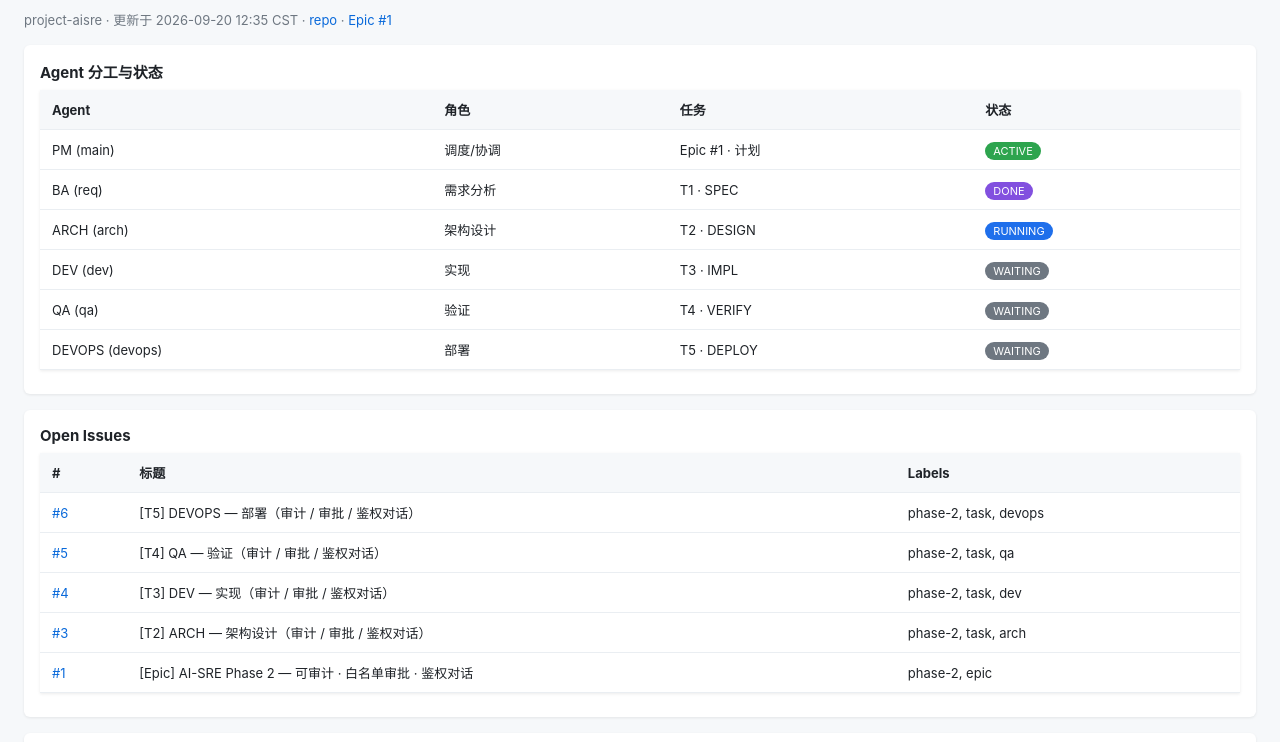
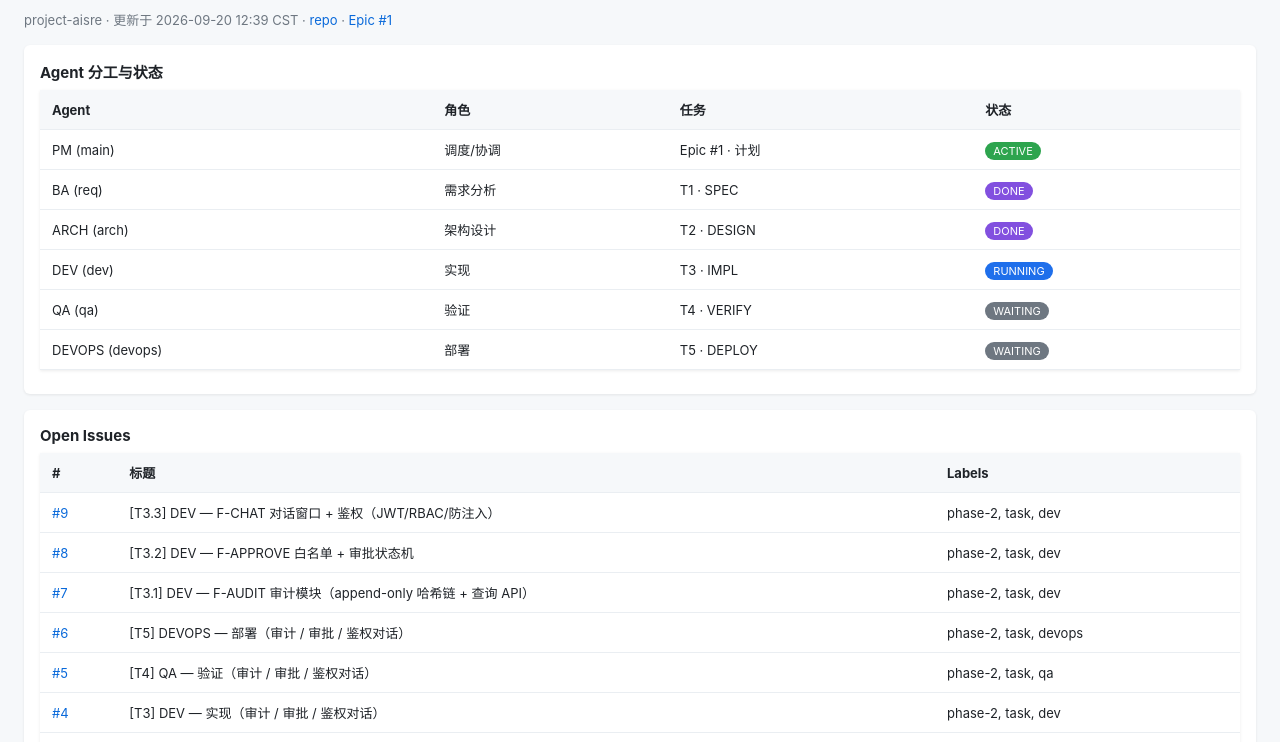
Before and after one commit to jchu-hk/project-aisre, a plain HTML site: page dashboard/multi-agent-dashboard.html in a window 1280 px wide. Shown: the part 51-793 px from the top of the page. Drawn offline with Linux system fonts and the light colour scheme.

Commit message:
T2 approved (close #3); split T3 → T3.1/T3.2/T3.3; dashboard: ARCH done, DEV running

```diff
--- a/dashboard/multi-agent-dashboard.html
+++ b/dashboard/multi-agent-dashboard.html
@@ -17,16 +17,16 @@
 </head>
 <body>
 <h1>AI-SRE · Multi-Agent Dashboard</h1>
-<div class="sub">project-aisre · 更新于 2026-09-20 12:35 CST · <a href="https://github.com/jchu-hk/project-aisre">repo</a> · <a href="https://github.com/jchu-hk/project-aisre/issues/1">Epic #1</a></div>
+<div class="sub">project-aisre · 更新于 2026-09-20 12:39 CST · <a href="https://github.com/jchu-hk/project-aisre">repo</a> · <a href="https://github.com/jchu-hk/project-aisre/issues/1">Epic #1</a></div>
 
 <div class="card">
 <h2>Agent 分工与状态</h2>
-<table><tr><th>Agent</th><th>角色</th><th>任务</th><th>状态</th></tr><tr><td>PM (main)</td><td>调度/协调</td><td>Epic #1 · 计划</td><td><span style="background:#2da44e;color:#fff;padding:2px 8px;border-radius:10px;font-size:11px">ACTIVE</span></td></tr><tr><td>BA (req)</td><td>需求分析</td><td>T1 · SPEC</td><td><span style="background:#8250df;color:#fff;padding:2px 8px;border-radius:10px;font-size:11px">DONE</span></td></tr><tr><td>ARCH (arch)</td><td>架构设计</td><td>T2 · DESIGN</td><td><span style="background:#1f6feb;color:#fff;padding:2px 8px;border-radius:10px;font-size:11px">RUNNING</span></td></tr><tr><td>DEV (dev)</td><td>实现</td><td>T3 · IMPL</td><td><span style="background:#6e7781;color:#fff;padding:2px 8px;border-radius:10px;font-size:11px">WAITING</span></td></tr><tr><td>QA (qa)</td><td>验证</td><td>T4 · VERIFY</td><td><span style="background:#6e7781;color:#fff;padding:2px 8px;border-radius:10px;font-size:11px">WAITING</span></td></tr><tr><td>DEVOPS (devops)</td><td>部署</td><td>T5 · DEPLOY</td><td><span style="background:#6e7781;color:#fff;padding:2px 8px;border-radius:10px;font-size:11px">WAITING</span></td></tr></table>
+<table><tr><th>Agent</th><th>角色</th><th>任务</th><th>状态</th></tr><tr><td>PM (main)</td><td>调度/协调</td><td>Epic #1 · 计划</td><td><span style="background:#2da44e;color:#fff;padding:2px 8px;border-radius:10px;font-size:11px">ACTIVE</span></td></tr><tr><td>BA (req)</td><td>需求分析</td><td>T1 · SPEC</td><td><span style="background:#8250df;color:#fff;padding:2px 8px;border-radius:10px;font-size:11px">DONE</span></td></tr><tr><td>ARCH (arch)</td><td>架构设计</td><td>T2 · DESIGN</td><td><span style="background:#8250df;color:#fff;padding:2px 8px;border-radius:10px;font-size:11px">DONE</span></td></tr><tr><td>DEV (dev)</td><td>实现</td><td>T3 · IMPL</td><td><span style="background:#1f6feb;color:#fff;padding:2px 8px;border-radius:10px;font-size:11px">RUNNING</span></td></tr><tr><td>QA (qa)</td><td>验证</td><td>T4 · VERIFY</td><td><span style="background:#6e7781;color:#fff;padding:2px 8px;border-radius:10px;font-size:11px">WAITING</span></td></tr><tr><td>DEVOPS (devops)</td><td>部署</td><td>T5 · DEPLOY</td><td><span style="background:#6e7781;color:#fff;padding:2px 8px;border-radius:10px;font-size:11px">WAITING</span></td></tr></table>
 </div>
 
 <div class="card">
 <h2>Open Issues</h2>
-<table><tr><th>#</th><th>标题</th><th>Labels</th></tr><tr><td><a href="https://github.com/jchu-hk/project-aisre/issues/6">#6</a></td><td>[T5] DEVOPS — 部署（审计 / 审批 / 鉴权对话）</td><td>phase-2, task, devops</td></tr><tr><td><a href="https://github.com/jchu-hk/project-aisre/issues/5">#5</a></td><td>[T4] QA — 验证（审计 / 审批 / 鉴权对话）</td><td>phase-2, task, qa</td></tr><tr><td><a href="https://github.com/jchu-hk/project-aisre/issues/4">#4</a></td><td>[T3] DEV — 实现（审计 / 审批 / 鉴权对话）</td><td>phase-2, task, dev</td></tr><tr><td><a href="https://github.com/jchu-hk/project-aisre/issues/3">#3</a></td><td>[T2] ARCH — 架构设计（审计 / 审批 / 鉴权对话）</td><td>phase-2, task, arch</td></tr><tr><td><a href="https://github.com/jchu-hk/project-aisre/issues/1">#1</a></td><td>[Epic] AI-SRE Phase 2 — 可审计 · 白名单审批 · 鉴权对话</td><td>phase-2, epic</td></tr></table>
+<table><tr><th>#</th><th>标题</th><th>Labels</th></tr><tr><td><a href="https://github.com/jchu-hk/project-aisre/issues/9">#9</a></td><td>[T3.3] DEV — F-CHAT 对话窗口 + 鉴权（JWT/RBAC/防注入）</td><td>phase-2, task, dev</td></tr><tr><td><a href="https://github.com/jchu-hk/project-aisre/issues/8">#8</a></td><td>[T3.2] DEV — F-APPROVE 白名单 + 审批状态机</td><td>phase-2, task, dev</td></tr><tr><td><a href="https://github.com/jchu-hk/project-aisre/issues/7">#7</a></td><td>[T3.1] DEV — F-AUDIT 审计模块（append-only 哈希链 + 查询 API）</td><td>phase-2, task, dev</td></tr><tr><td><a href="https://github.com/jchu-hk/project-aisre/issues/6">#6</a></td><td>[T5] DEVOPS — 部署（审计 / 审批 / 鉴权对话）</td><td>phase-2, task, devops</td></tr><tr><td><a href="https://github.com/jchu-hk/project-aisre/issues/5">#5</a></td><td>[T4] QA — 验证（审计 / 审批 / 鉴权对话）</td><td>phase-2, task, qa</td></tr><tr><td><a href="https://github.com/jchu-hk/project-aisre/issues/4">#4</a></td><td>[T3] DEV — 实现（审计 / 审批 / 鉴权对话）</td><td>phase-2, task, dev</td></tr><tr><td><a href="https://github.com/jchu-hk/project-aisre/issues/1">#1</a></td><td>[Epic] AI-SRE Phase 2 — 可审计 · 白名单审批 · 鉴权对话</td><td>phase-2, epic</td></tr></table>
 </div>
 
 <div class="card">
```
Also changed, not shown: 1 other file.
